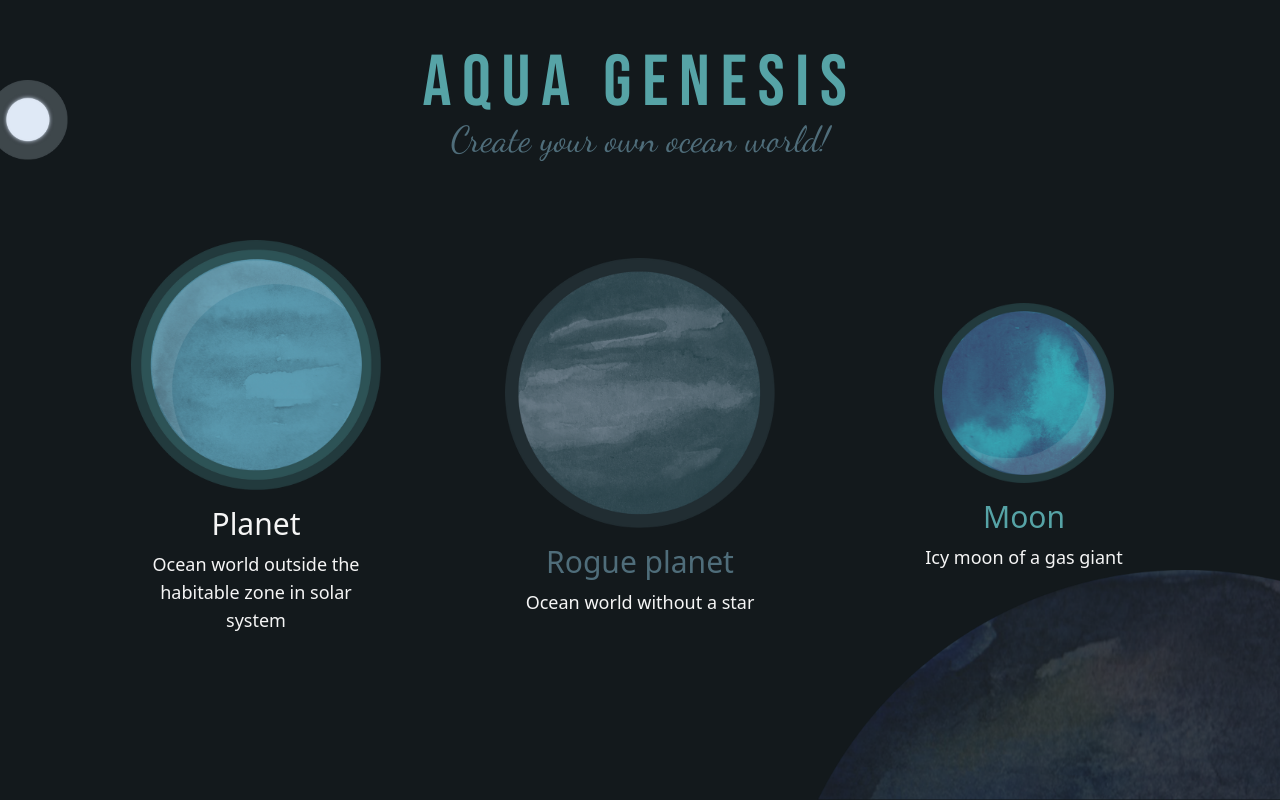
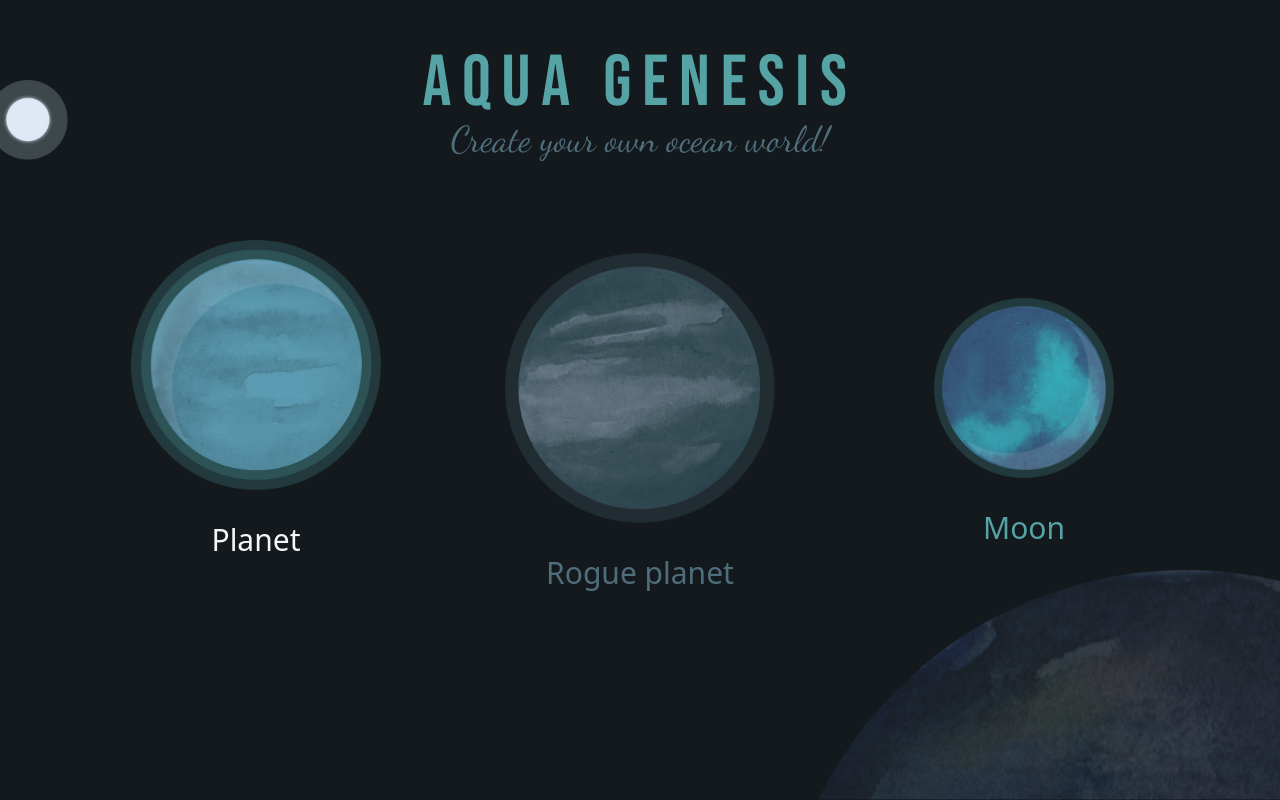
Before and after one commit to Aqua-Genesis/simulator-next, a Next.js app: page / in a window 1280 px wide. Built offline with nearby package versions, Linux system fonts and the light colour scheme; a web font is replaced by a local one.

Commit message:
Description transitions

```diff
--- a/components/PlanetSelector.js
+++ b/components/PlanetSelector.js
@@ -1,13 +1,26 @@
 'use client'
 import Image from "next/image";
+import {useEffect, useRef, useState} from "react";
+import clsx from 'clsx';
 
 export default function PlanetSelector ({type, handleSelect, imgSrc, imgSize, description, colour}) {
+
+  const [descShown, setDescShown] = useState(false);
+  function handleShow() {setDescShown(true)}
+  function handleHide() {setDescShown(false)}
+
+
   return <div
-    className="flex flex-col items-center justify-center w-1/3 px-8"
+    className="flex flex-col items-center justify-center w-1/3 mx-8"
   >
-      <Image src={imgSrc} alt={imgSrc} width={imgSize} height={imgSize} onClick={()=>handleSelect(type)}/>
-      <p className={"default text-3xl mt-4"+" text-"+colour}>{type}</p>
-      <p className="default text-lg mt-2 text-center mx-8">{description}</p>
+    <Image src={imgSrc} alt={imgSrc} width={imgSize} height={imgSize} onClick={() => handleSelect(type)}
+           className="hover-trigger hover:scale-110 transition active:scale-100"
+           onMouseEnter={() => handleShow()} onMouseLeave={() => handleHide()}
+    />
+    <p className={"default text-3xl mt-8" + " text-" + colour}>{type}</p>
+    <p className={clsx("hover-receiver default text-lg mt-4 text-center mx-8 leading-tight transition",
+      descShown ? "opacity-80" : "opacity-0")}
+    >{description}</p>
   </div>
 
 }
--- a/package.json
+++ b/package.json
@@ -9,6 +9,7 @@
     "lint": "next lint"
   },
   "dependencies": {
+    "clsx": "^2.1.1",
     "next": "14.2.14",
     "react": "^18",
     "react-dom": "^18",
```
Also changed, not shown: 1 other file (tests, documents, lock files or other folders).
